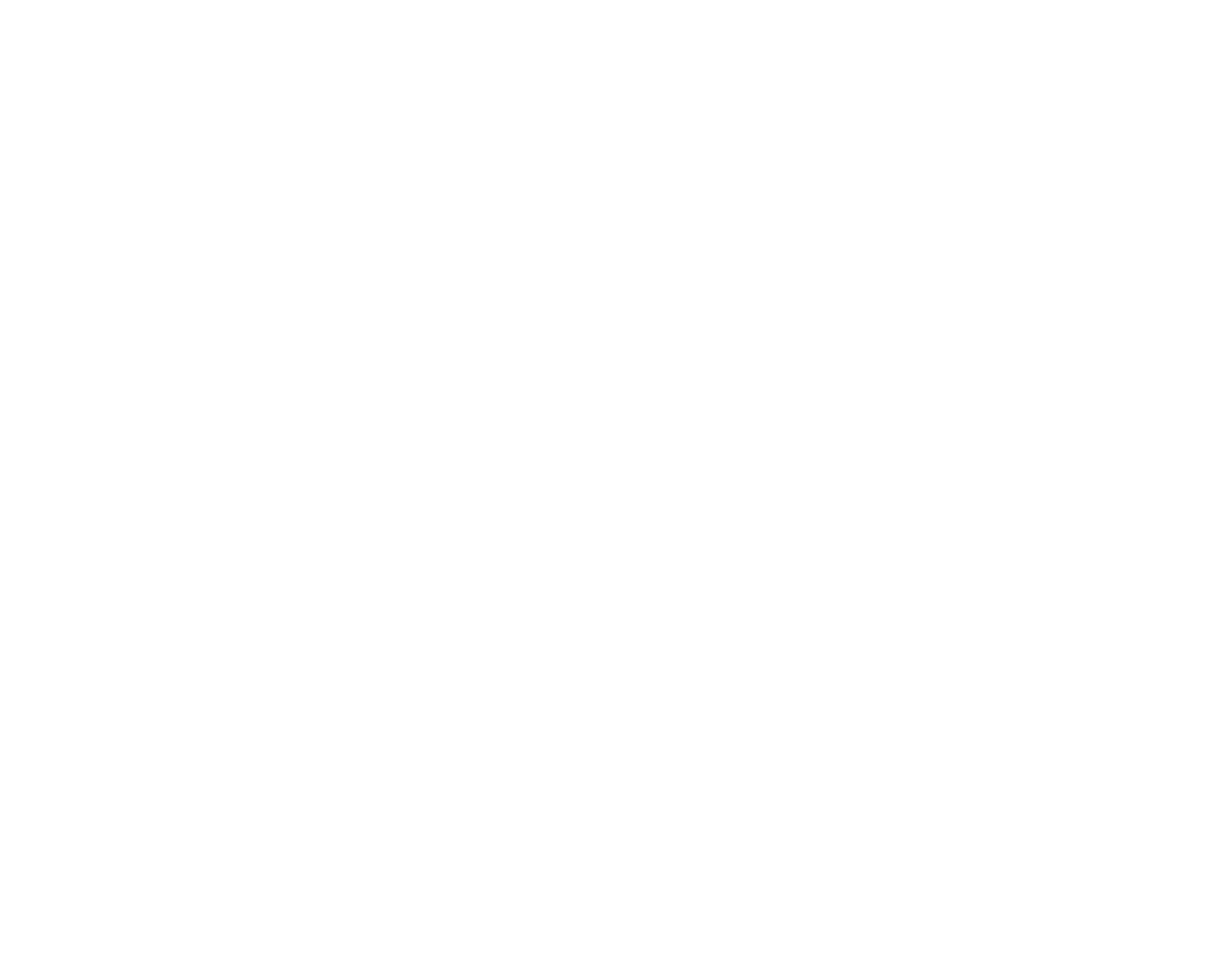
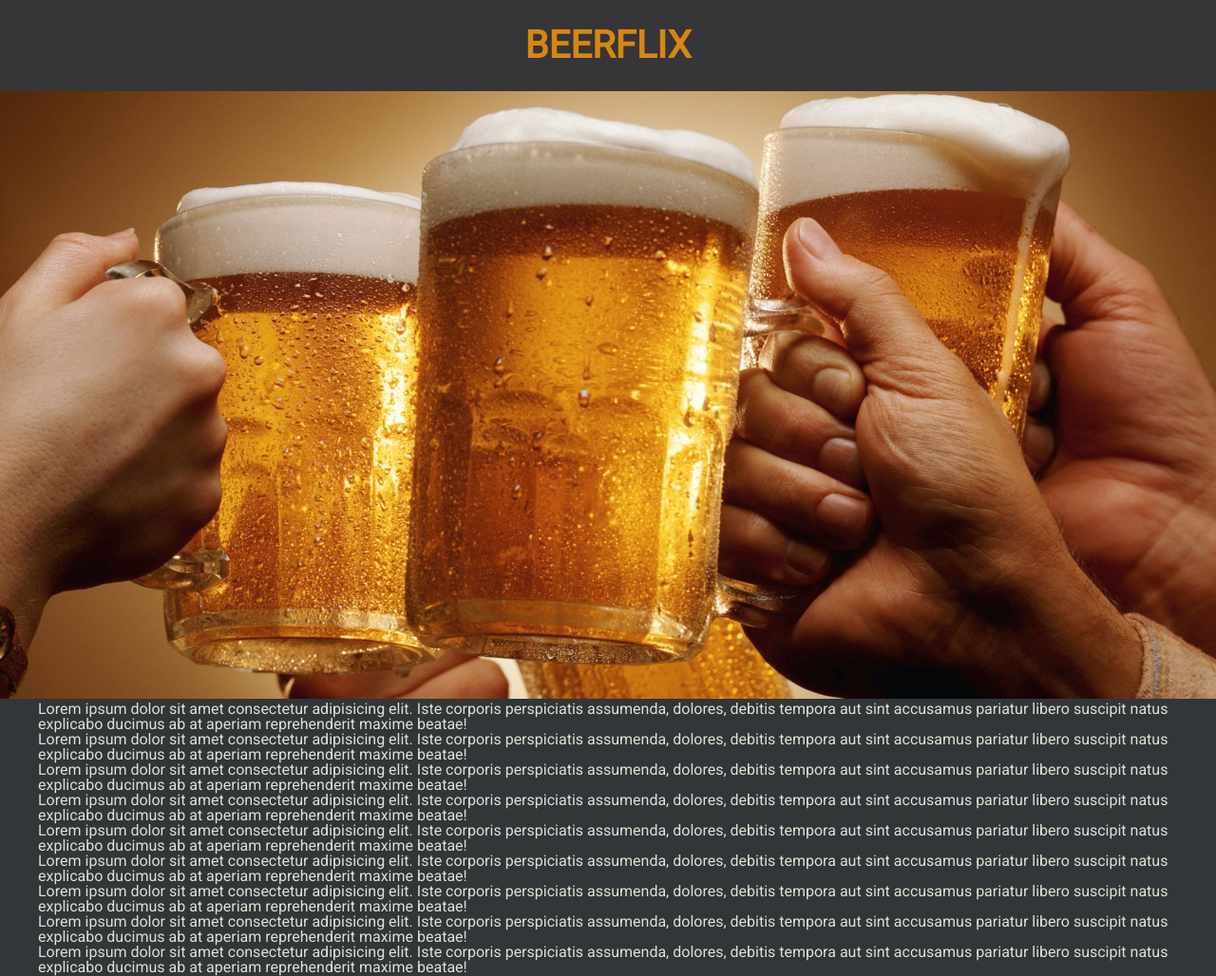
Before and after one commit to lb12/beerflix, a website: page index.html in a window 1280 px wide. Shown: the whole page at 95% size. Before the commit the page ends 800 px from the top, so only its background shows below. Drawn offline with Linux system fonts and the light colour scheme.

Commit message:
Navbar and header with responsive images

```diff
--- a/index.html
+++ b/index.html
@@ -1,17 +1,108 @@
 <!DOCTYPE html>
 <html lang="en">
-<head>
-    <meta charset="UTF-8">
-    <meta name="viewport" content="width=device-width, initial-scale=1.0">
-    <meta http-equiv="X-UA-Compatible" content="ie=edge">
+  <head>
+    <meta charset="UTF-8" />
+    <meta
+      name="viewport"
+      content="width=device-width, initial-scale=1.0, shrink-to-fit=no"
+    />
+    <meta http-equiv="X-UA-Compatible" content="ie=edge" />
     <title>Beerflix</title>
+    <link
+      href="https://fonts.googleapis.com/css?family=Roboto"
+      rel="stylesheet"
+    />
     <!-- styles -->
-</head>
-<body>
-    <nav></nav>
-    <header></header>
-    <main></main>
+    <link rel="stylesheet" href="/css/styles.css" />
+  </head>
+  <body>
+    <header>
+      <!-- navbar section -->
+      <nav class="navbar">
+        <a href="/" class="logo">BEERFLIX</a>
+      </nav>
+      <!-- main-header section -->
+      <section class="main-header">
+        <picture>
+          <source
+            srcset="
+              /img/beers-320@mobile.jpg    320w,
+              /img/beers-768@tablet.jpg    768w,
+              /img/beers-1280@desktop.jpg 1280w
+            "
+            media="(min-width: 1024px)"
+          />
+          <source
+            srcset="/img/beers-768@tablet.jpg"
+            media="(min-width: 768px)"
+          />
+          <source
+            srcset="/img/beers-500@mobile-land.jpg"
+            media="(min-width: 480px) and (orientation: landscape)"
+          />
+          <img src="/img/beers-320@mobile.jpg" alt="beers" class="header-img" />
+        </picture>
+      </section>
+    </header>
+    <!-- main section  -->
+    <main class="main">
+      <p>
+        Lorem ipsum dolor sit amet consectetur adipisicing elit. Iste corporis
+        perspiciatis assumenda, dolores, debitis tempora aut sint accusamus
+        pariatur libero suscipit natus explicabo ducimus ab at aperiam
+        reprehenderit maxime beatae!
+      </p>
+      <p>
+        Lorem ipsum dolor sit amet consectetur adipisicing elit. Iste corporis
+        perspiciatis assumenda, dolores, debitis tempora aut sint accusamus
+        pariatur libero suscipit natus explicabo ducimus ab at aperiam
+        reprehenderit maxime beatae!
+      </p>
+      <p>
+        Lorem ipsum dolor sit amet consectetur adipisicing elit. Iste corporis
+        perspiciatis assumenda, dolores, debitis tempora aut sint accusamus
+        pariatur libero suscipit natus explicabo ducimus ab at aperiam
+        reprehenderit maxime beatae!
+      </p>
+      <p>
+        Lorem ipsum dolor sit amet consectetur adipisicing elit. Iste corporis
+        perspiciatis assumenda, dolores, debitis tempora aut sint accusamus
+        pariatur libero suscipit natus explicabo ducimus ab at aperiam
+        reprehenderit maxime beatae!
+      </p>
+      <p>
+        Lorem ipsum dolor sit amet consectetur adipisicing elit. Iste corporis
+        perspiciatis assumenda, dolores, debitis tempora aut sint accusamus
+        pariatur libero suscipit natus explicabo ducimus ab at aperiam
+        reprehenderit maxime beatae!
+      </p>
+      <p>
+        Lorem ipsum dolor sit amet consectetur adipisicing elit. Iste corporis
+        perspiciatis assumenda, dolores, debitis tempora aut sint accusamus
+        pariatur libero suscipit natus explicabo ducimus ab at aperiam
+        reprehenderit maxime beatae!
+      </p>
+      <p>
+        Lorem ipsum dolor sit amet consectetur adipisicing elit. Iste corporis
+        perspiciatis assumenda, dolores, debitis tempora aut sint accusamus
+        pariatur libero suscipit natus explicabo ducimus ab at aperiam
+        reprehenderit maxime beatae!
+      </p>
+      <p>
+        Lorem ipsum dolor sit amet consectetur adipisicing elit. Iste corporis
+        perspiciatis assumenda, dolores, debitis tempora aut sint accusamus
+        pariatur libero suscipit natus explicabo ducimus ab at aperiam
+        reprehenderit maxime beatae!
+      </p>
+      <p>
+        Lorem ipsum dolor sit amet consectetur adipisicing elit. Iste corporis
+        perspiciatis assumenda, dolores, debitis tempora aut sint accusamus
+        pariatur libero suscipit natus explicabo ducimus ab at aperiam
+        reprehenderit maxime beatae!
+      </p>
+    </main>
+    <!-- footer section -->
     <footer></footer>
     <!-- scripts -->
-</body>
+  </body>
 </html>
--- a/server.js
+++ b/server.js
@@ -1,8 +1,9 @@
 'use strict';
 
 const express = require('express');
-const PORT = process.env.PORT || 3000;
 const { join } = require('path');
+const PORT = process.env.PORT  || 3000;
+
 const app = express();
 
 app.use(express.static('src'));
--- /dev/null
+++ b/src/css/main-header.css
@@ -0,0 +1,8 @@
+.main-header {
+    margin-top: 6rem;
+}
+
+.header-img {
+    max-width: 100%;
+    width: 100%;
+}
--- /dev/null
+++ b/src/css/main.css
@@ -0,0 +1,4 @@
+.main {
+    margin-left: 2.5rem;
+    margin-right: 2.5rem;
+}
--- /dev/null
+++ b/src/css/navbar.css
@@ -0,0 +1,20 @@
+.navbar {
+    display: flex;
+    justify-content: center;
+    align-items: center;
+    min-height: 6rem;
+    max-height: 6rem;
+    position: fixed;
+    top: 0;
+    left: 0;
+    right: 0;
+    background-color: var(--bg-color);
+}
+
+
+.navbar .logo {
+    font-family: 'Roboto', sans-serif;
+    font-size: 2.5rem;
+    font-weight: bold;
+    color: var(--title-color);
+}
--- /dev/null
+++ b/src/css/reset.css
@@ -0,0 +1,48 @@
+/* http://meyerweb.com/eric/tools/css/reset/
+   v2.0 | 20110126
+   License: none (public domain)
+*/
+
+html, body, div, span, applet, object, iframe,
+h1, h2, h3, h4, h5, h6, p, blockquote, pre,
+a, abbr, acronym, address, big, cite, code,
+del, dfn, em, img, ins, kbd, q, s, samp,
+small, strike, strong, sub, sup, tt, var,
+b, u, i, center,
+dl, dt, dd, ol, ul, li,
+fieldset, form, label, legend,
+table, caption, tbody, tfoot, thead, tr, th, td,
+article, aside, canvas, details, embed,
+figure, figcaption, footer, header, hgroup,
+menu, nav, output, ruby, section, summary,
+time, mark, audio, video {
+	margin: 0;
+	padding: 0;
+	border: 0;
+	font-size: 100%;
+	font: inherit;
+	vertical-align: baseline;
+}
+/* HTML5 display-role reset for older browsers */
+article, aside, details, figcaption, figure,
+footer, header, hgroup, menu, nav, section {
+	display: block;
+}
+body {
+	line-height: 1;
+}
+ol, ul {
+	list-style: none;
+}
+blockquote, q {
+	quotes: none;
+}
+blockquote:before, blockquote:after,
+q:before, q:after {
+	content: '';
+	content: none;
+}
+table {
+	border-collapse: collapse;
+	border-spacing: 0;
+}
--- /dev/null
+++ b/src/css/styles.css
@@ -0,0 +1,19 @@
+@import "variables.css";
+@import "reset.css";
+@import "navbar.css";
+@import "main-header.css";
+@import "main.css";
+
+* {
+    font-family: 'Roboto', sans-serif;
+    color: var(--normal-text-color);
+}
+
+a {
+    color: initial;
+    text-decoration: none;
+}
+
+body {
+    background-color: var(--body-color);
+}
--- /dev/null
+++ b/src/css/variables.css
@@ -0,0 +1,7 @@
+:root {
+    --bg-color: #363537;
+    --body-color: #313638;
+    --title-color: #D68712;
+    --subtitle-color: #CDD5D1;
+    --normal-text-color: #E0DFD5;
+}
```
Also changed, not shown: src/img/beers-1280@desktop.jpg (added), src/img/beers-320@mobile.jpg (added), src/img/beers-500@mobile-land.jpg (added), src/img/beers-768@tablet.jpg (added), src/img/beers-original.jpg (added).
